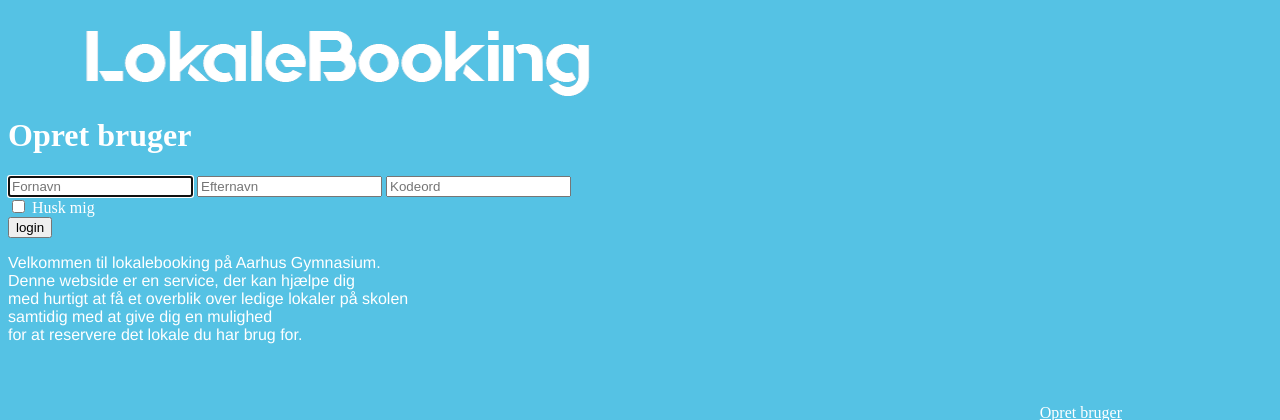
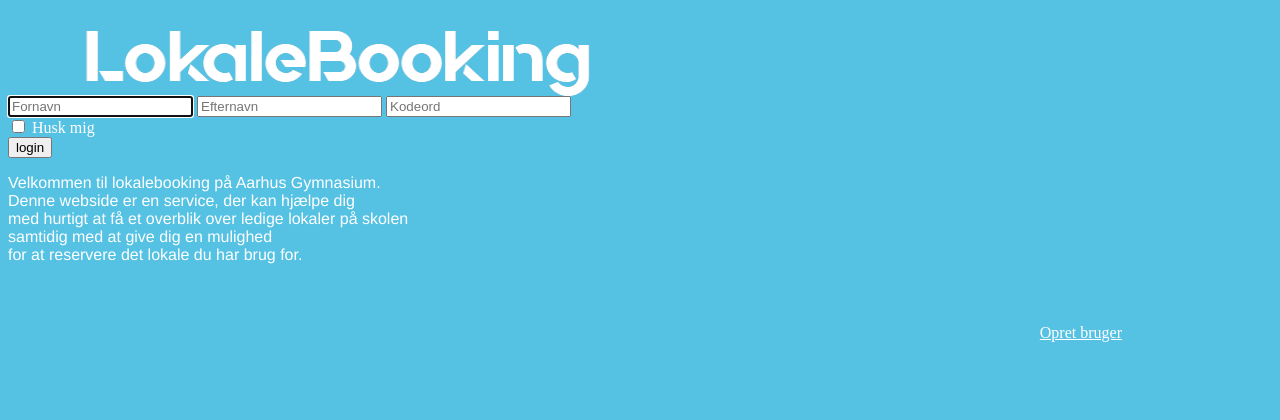
Before and after one commit to flixhack/lokaleBookIT, a PHP site: page /Front.php in a window 1280 px wide. Shown: the top 420 px of the page. Run offline with PHP 8.4, Linux system fonts and the light colour scheme; data that the repository does not hold is empty.

Commit message:
Sletning af Magnus's åndsvage overskrift

```diff
--- a/lokale/root/Front.php
+++ b/lokale/root/Front.php
@@ -40,7 +40,7 @@
   <!--<input type="text" style="position:absolute;TOP:35px;left:670px" placeholder="Fornavn" name="Navn" id="Navn"><br>
   <input type="text" style="position:absolute;TOP:35px;left:850px" placeholder="Efternavn" name="Efternavn" id="Efternavn"><br>
   <input type="password" style="position:absolute;TOP:35px;left:1030px" placeholder="Kodeord" name="Password" id="Password"><br>-->
-        <h1 class="h3 mb-3 font-weight-normal">Opret bruger</h1>
+
 
             <input type="text" id="Fornavn" class="form-control text-center" placeholder="Fornavn" required autofocus>
 
```
